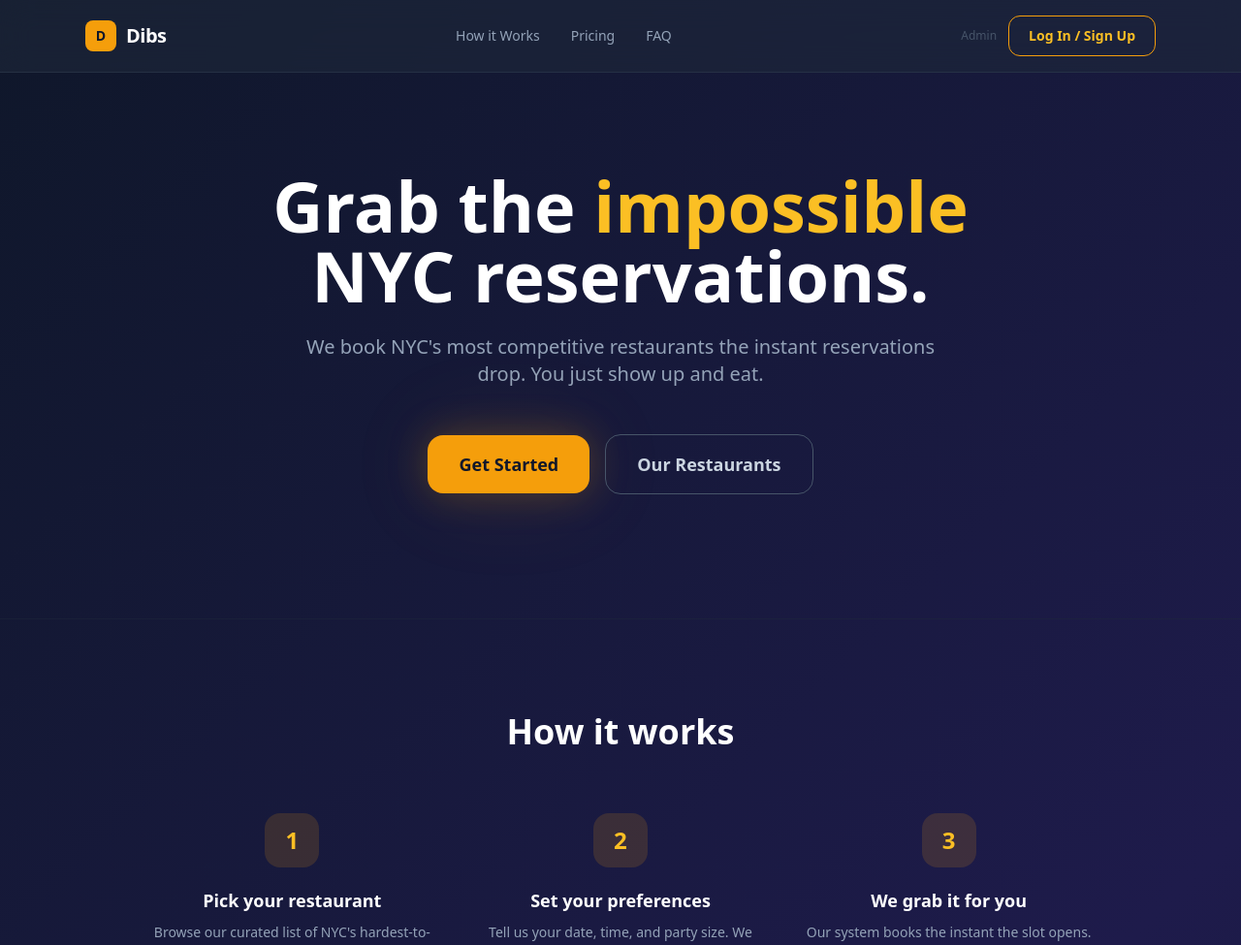
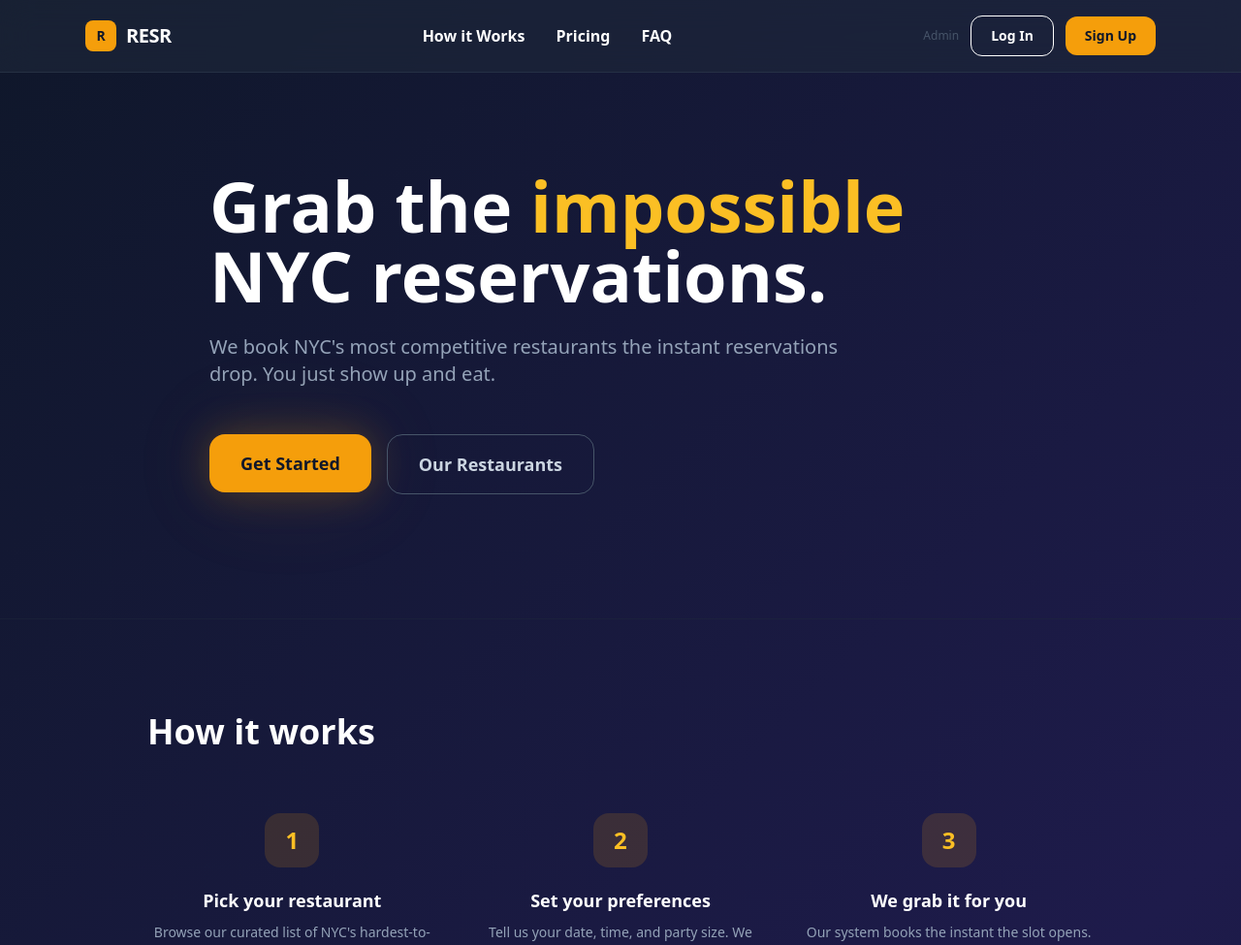
Before and after one commit to rockstarade/tablemate, a FastAPI app: page / in a window 1280 px wide. Shown: the top 975 px of the page at 97% size. Run offline with FastAPI, Linux system fonts and the light colour scheme; parts of the project's set-up code (start-up, migrations or seed data) failed here and were passed over; some libraries are stand-ins or nearby versions.

Commit message:
Rebrand to RESR: left-align hero, split auth buttons, bold nav
Co-Authored-By: Claude Opus 4.6 <noreply@anthropic.com>

```diff
--- a/src/tablement/web/templates/landing.html
+++ b/src/tablement/web/templates/landing.html
@@ -3,7 +3,7 @@
 <head>
     <meta charset="UTF-8">
     <meta name="viewport" content="width=device-width, initial-scale=1.0">
-    <title>Dibs — Grab the Impossible NYC Reservations</title>
+    <title>RESR — Grab the Impossible NYC Reservations</title>
     <script src="https://cdn.tailwindcss.com"></script>
     <script>
         tailwind.config = {
@@ -111,24 +111,28 @@
             <!-- Logo -->
             <a href="/" class="flex items-center gap-2.5">
                 <div class="w-8 h-8 rounded-lg bg-brand-500 flex items-center justify-center">
-                    <span class="text-slate-900 font-black text-sm">D</span>
+                    <span class="text-slate-900 font-black text-sm">R</span>
                 </div>
-                <span class="text-xl font-bold text-white tracking-tight">Dibs</span>
+                <span class="text-xl font-bold text-white tracking-tight">RESR</span>
             </a>
 
             <!-- Nav links (desktop) -->
             <div class="hidden md:flex items-center gap-8">
-                <a href="#how-it-works" class="text-slate-400 hover:text-white text-sm transition-colors">How it Works</a>
-                <a href="#pricing" class="text-slate-400 hover:text-white text-sm transition-colors">Pricing</a>
-                <a href="#faq" class="text-slate-400 hover:text-white text-sm transition-colors">FAQ</a>
+                <a href="#how-it-works" class="text-white font-bold text-base hover:text-brand-400 transition-colors">How it Works</a>
+                <a href="#pricing" class="text-white font-bold text-base hover:text-brand-400 transition-colors">Pricing</a>
+                <a href="#faq" class="text-white font-bold text-base hover:text-brand-400 transition-colors">FAQ</a>
             </div>
 
-            <!-- Login button -->
+            <!-- Auth buttons -->
             <div class="flex items-center gap-3">
                 <a href="/admin/vip" class="text-slate-600 hover:text-slate-400 text-xs transition-colors hidden sm:block">Admin</a>
                 <button @click="openAuth()"
-                    class="px-5 py-2.5 rounded-xl border border-brand-500 text-brand-400 hover:bg-brand-500 hover:text-slate-900 font-semibold transition-all text-sm">
-                    Log In / Sign Up
+                    class="px-5 py-2.5 rounded-xl border border-white text-white hover:bg-white hover:text-slate-900 font-semibold transition-all text-sm">
+                    Log In
+                </button>
+                <button @click="openAuth()"
+                    class="px-5 py-2.5 rounded-xl bg-brand-500 text-slate-900 hover:bg-brand-400 font-semibold transition-all text-sm">
+                    Sign Up
                 </button>
             </div>
         </div>
@@ -137,17 +141,17 @@
     <!-- ═══════════════════ HERO ═══════════════════ -->
     <main>
         <section class="pt-36 sm:pt-44 pb-24 sm:pb-32">
-            <div class="max-w-4xl mx-auto px-6 text-center">
+            <div class="max-w-4xl mx-auto px-6 text-left">
                 <h1 class="text-4xl sm:text-6xl lg:text-7xl font-bold text-white leading-tight mb-6 fade-in">
                     Grab the <span class="text-brand-400">impossible</span><br>
                     NYC reservations.
                 </h1>
-                <p class="text-lg sm:text-xl text-slate-400 max-w-2xl mx-auto mb-12 fade-in-delay">
+                <p class="text-lg sm:text-xl text-slate-400 max-w-2xl mb-12 fade-in-delay">
                     We book NYC's most competitive restaurants the instant reservations drop. You just show up and eat.
                 </p>
 
                 <!-- Two CTA buttons -->
-                <div class="flex flex-col sm:flex-row items-center justify-center gap-4 fade-in-delay-2">
+                <div class="flex flex-col sm:flex-row items-center sm:items-start justify-start gap-4 fade-in-delay-2">
                     <button @click="openAuth()"
                         class="px-8 py-4 rounded-2xl bg-brand-500 hover:bg-brand-400 text-slate-900 font-bold text-lg transition-all glow-amber w-full sm:w-auto">
                         Get Started
@@ -163,7 +167,7 @@
         <!-- ═══════════════════ HOW IT WORKS ═══════════════════ -->
         <section id="how-it-works" class="py-24 border-t border-slate-800/50">
             <div class="max-w-5xl mx-auto px-6">
-                <h2 class="text-3xl sm:text-4xl font-bold text-white text-center mb-16">How it works</h2>
+                <h2 class="text-3xl sm:text-4xl font-bold text-white mb-16">How it works</h2>
                 <div class="grid grid-cols-1 md:grid-cols-3 gap-10">
                     <div class="text-center">
                         <div class="w-14 h-14 rounded-2xl bg-brand-500/15 text-brand-400 flex items-center justify-center text-2xl font-bold mx-auto mb-5">1</div>
@@ -266,7 +270,7 @@
         <!-- ═══════════════════ FAQ ═══════════════════ -->
         <section id="faq" class="py-24 border-t border-slate-800/50">
             <div class="max-w-3xl mx-auto px-6">
-                <h2 class="text-3xl sm:text-4xl font-bold text-white text-center mb-14">Frequently asked questions</h2>
+                <h2 class="text-3xl sm:text-4xl font-bold text-white mb-14">Frequently asked questions</h2>
                 <div class="space-y-4">
                     <template x-for="(faq, i) in faqs" :key="i">
                         <div class="glass rounded-xl border border-slate-700/50 overflow-hidden">
@@ -293,9 +297,9 @@
     <footer class="border-t border-slate-800 py-10 text-center text-slate-500 text-sm">
         <div class="flex items-center justify-center gap-2.5 mb-3">
             <div class="w-6 h-6 rounded-md bg-brand-500 flex items-center justify-center">
-                <span class="text-slate-900 font-black text-[10px]">D</span>
+                <span class="text-slate-900 font-black text-[10px]">R</span>
             </div>
-            <span class="font-semibold text-slate-400">Dibs</span>
+            <span class="font-semibold text-slate-400">RESR</span>
         </div>
         <p>NYC restaurant reservations, automated.</p>
     </footer>
@@ -435,11 +439,11 @@
 
             // FAQ accordion
             faqs: [
-                { q: 'How does Dibs actually book my reservation?', a: 'When a restaurant releases new reservations (usually at a specific time each day), our system submits your booking request within milliseconds. We connect to your Resy account and book on your behalf faster than any human could.', open: false },
-                { q: 'Do I need a Resy account?', a: 'Yes. Dibs books through Resy, so you need an active Resy account. After signing up, you\'ll link your Resy credentials securely. We never store your password in plain text.', open: false },
+                { q: 'How does RESR actually book my reservation?', a: 'When a restaurant releases new reservations (usually at a specific time each day), our system submits your booking request within milliseconds. We connect to your Resy account and book on your behalf faster than any human could.', open: false },
+                { q: 'Do I need a Resy account?', a: 'Yes. RESR books through Resy, so you need an active Resy account. After signing up, you\'ll link your Resy credentials securely. We never store your password in plain text.', open: false },
                 { q: 'What if the reservation doesn\'t go through?', a: 'You\'re only charged when we successfully confirm a reservation. If we can\'t book it, you pay nothing. We also monitor for cancellations, so we keep trying even after the initial drop.', open: false },
                 { q: 'Which restaurants do you support?', a: 'We support 35+ of NYC\'s most competitive restaurants on Resy, including Carbone, Don Angie, Torrisi, 4 Charles Prime Rib, Lilia, and more. We\'re adding new restaurants regularly.', open: false },
-                { q: 'Can I cancel after a reservation is booked?', a: 'Once we book a reservation, it\'s yours on Resy. You can cancel directly through Resy following the restaurant\'s cancellation policy. The Dibs fee is non-refundable once the booking is confirmed.', open: false },
+                { q: 'Can I cancel after a reservation is booked?', a: 'Once we book a reservation, it\'s yours on Resy. You can cancel directly through Resy following the restaurant\'s cancellation policy. The RESR fee is non-refundable once the booking is confirmed.', open: false },
             ],
 
             // ─── Init ─────────────────────────────────────────
```
